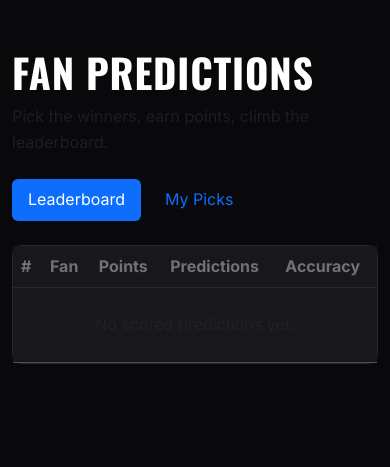
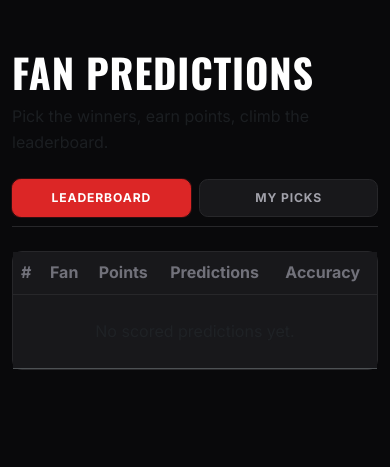
Before and after one commit to AhmedBenaliIsmail/Smartfight, a Symfony app: template smartfight/templates/front/prediction/index.html.twig in a window 390 px wide. Shown: the part 70-537 px from the top of the page. Run offline with Twig, Linux system fonts and the light colour scheme; the template is opened without the code that fills it, so the values that code supplies are empty; some libraries are stand-ins or nearby versions.

Commit message:
fix(ui): restyle pagination and tab buttons in blog and leaderboard
Blog page:
- Wrapped the KnpPaginator output in #blog-pagination to scope styles
- Pagination links now use the dark zinc palette (#18181b background,
  #27272a border) with red accent (#dc2626) on active/hover states
- Active page link gets a subtle red glow via box-shadow
- Disabled prev/next links are visually dimmed (#52525b text)
- Prev/Next labels uppercased and given extra horizontal padding for
  better visual separation from numbered pages

Leaderboard / Predictions page:
- Tab nav (#predTabs) restyled to match the site's dark theme —
  zinc backgrounds with red active state and smooth hover transitions
- Tabs are uppercase, bold, and spaced with rounded corners
- Responsive layout: on mobile (<576 px) tabs wrap into a 2-column
  grid so they remain tappable without horizontal scroll

```diff
--- a/smartfight/templates/front/prediction/index.html.twig
+++ b/smartfight/templates/front/prediction/index.html.twig
@@ -1,5 +1,56 @@
 {% extends 'front/base_front.html.twig' %}
 {% block title %}Predictions — SmartFight{% endblock %}
+
+{% block extra_css %}
+<style>
+    #predTabs {
+        border-bottom: 1px solid #27272a;
+        padding-bottom: .55rem;
+        gap: .55rem !important;
+    }
+
+    #predTabs .nav-link {
+        background: #18181b;
+        border: 1px solid #27272a;
+        border-radius: .55rem;
+        color: #a1a1aa;
+        font-size: .8rem;
+        font-weight: 700;
+        letter-spacing: .07em;
+        text-transform: uppercase;
+        padding: .58rem 1rem;
+        transition: all .18s ease;
+    }
+
+    #predTabs .nav-link:hover,
+    #predTabs .nav-link:focus {
+        background: #1f1f23;
+        border-color: #dc2626;
+        color: #fafafa;
+    }
+
+    #predTabs .nav-link.active,
+    #predTabs .show > .nav-link {
+        background: #dc2626;
+        border-color: #dc2626;
+        color: #fff;
+        box-shadow: 0 0 0 1px rgba(220, 38, 38, .2);
+    }
+
+    @media (max-width: 575.98px) {
+        #predTabs .nav-item {
+            flex: 1 1 calc(50% - .35rem);
+        }
+
+        #predTabs .nav-link {
+            text-align: center;
+            width: 100%;
+            font-size: .76rem;
+            padding: .52rem .6rem;
+        }
+    }
+</style>
+{% endblock %}
 
 {% block content %}
 <section class="py-5" style="background:#09090b;min-height:100vh;">
```
Also changed, not shown: smartfight/templates/front/blog/index.html.twig (+49 -1 lines).
